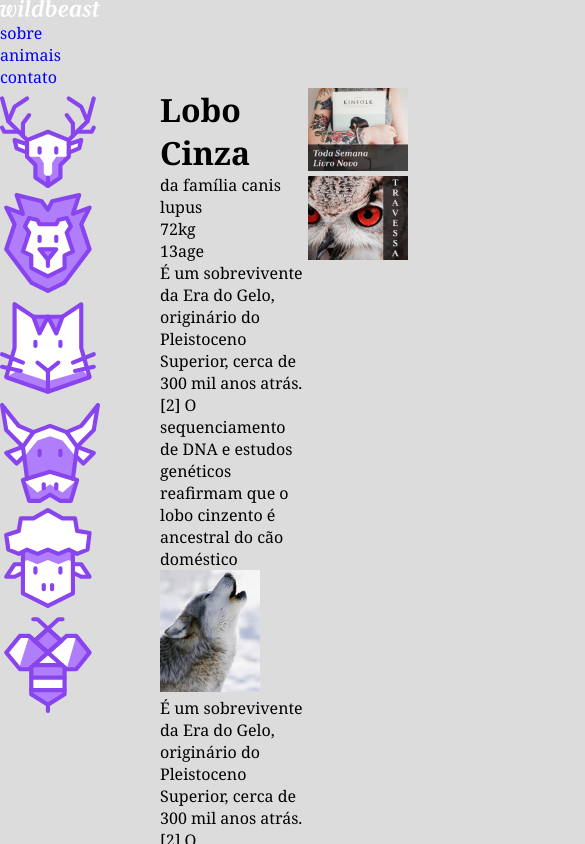
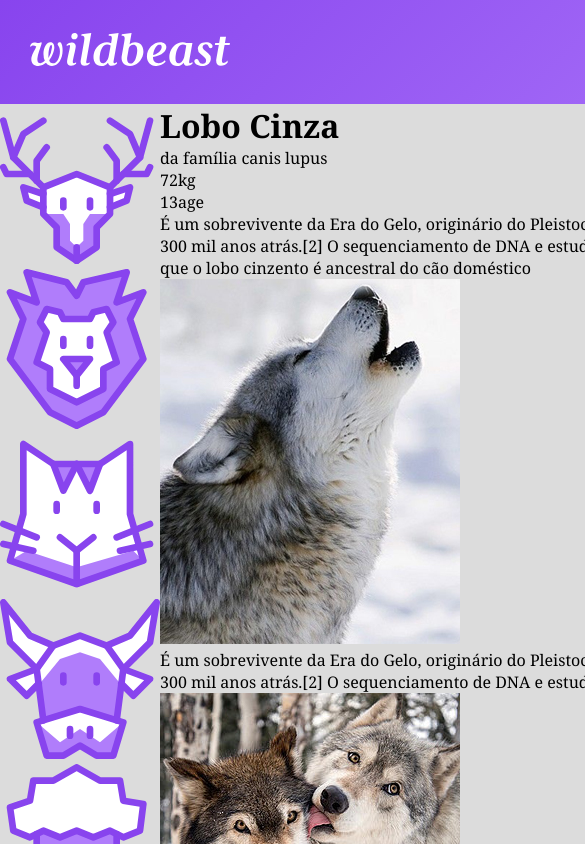
Before and after one commit to Victor-Jacon/wildbeast, a React (Create React App) app: page / in a window 390 px wide. Shown: the top 844 px of the page, 585 px wide, since content can reach past the window. Built offline with nearby package versions, Linux system fonts and the light colour scheme.

Commit message:
estilização css menu
-Adicionei classe logo no html
-Configurei as imagens pra ter max-width 100% pra ficarem responsivas
-Estilizei o header/menu

```diff
--- a/src/App.css
+++ b/src/App.css
@@ -26,11 +26,11 @@ body {
   background-color: gainsboro;
 }
 
-img {
-  max-width: 100px;
+.img {
+  max-width: 100%;
 }
 
-/* GRID GERAL */
+/* Criação da Estrutura do Grid + Estilização Básica */
 
 .estrutura {
   /* Implementar GRID - 1 de 4 - Ativei o CSS GRID */
@@ -57,6 +57,15 @@ img {
 /* Repeti o mesmo processo pra todas as outras classes, sidenav posicionado em sidenav, content posicionado em content. Nome da classe tem que ser igual ao do espaço reservado, por boa prática */
 .header {
   grid-area: header;
+  background: linear-gradient(135deg, #8844ee, #B07DFB);
+  padding: 30px;
+
+  /* Implementar grid do header - 2 de 2 */
+  /* Para atingirmos o resultado desejado, precisamos de 2 estruturas dentro da div com className=header */
+  /* Eu crio um grid separado para o header do site, e alinho eles na vertical ao centro. */
+  display: grid;
+  grid-template-columns: 1fr auto;
+  align-items: center;
 }
 
 .sidenav {
@@ -74,3 +83,40 @@ img {
 .footer {
   grid-area: footer;
 }
+
+/* Estilização dos elementos */
+.logo {
+  max-width: 200px; /* */
+}
+
+/* */
+.header nav ul {
+  display: flex; /* Menu - 1 de 2 - Coloca os itens na horizontal  */
+  flex-wrap: wrap; /* Menu - 2 de 2 - Habilita a quebra de linha  */
+}
+
+.header nav a {
+  display: block;
+
+  /* Menu Estilo 1 de 3 - Cor branca na fonte + 18px de tamanho (1.125em)+ Crio uma area de contato maior pra o usuário conseguir apertar o botão*/
+  padding: 10px;
+  color: white;
+  font-size: 1.125em;
+
+  /* Menu Estilo 2 de 3 - Bordinha arredonda + Camada mais escura pra diferenciar o menu + transição de hover, quando o usuário colocar E tirar o mouse, em ambos momentos vai ter uma transição, não vai ser instantâneo*/
+  border-radius: 5px;
+  background: rgba(0,0,0,.1);
+  transition: 0.1s;
+}
+
+.header nav a:hover {
+  background: rgba(0,0,0,.5);
+  /* Um erro comum seria colocar o transition 0.1s aqui, desta maneira o item teria uma transição na hora de passar o mouse por cima, mas na hora de tirar, ele sairia instantâneamente, o que prejudica a experiência.*/
+}
+
+/* Menu Estilo 3 de 3 - Um erro comum é colocar margin left ou margin right pra colocar um espaço entre os links do menu. Mas isso fere o responsivo. O margin left só fica legal no desktop, e o margin right, só fica legal no mobile, pq ambos não consideram a quebra de tela.*/
+/* Ao invés de marcarmos header li, a gente coloca li+li, que é o que chamamos de adjacente. */
+/* li+li significa: cada li que vier depois de um li, quero que faça a seguinte estilização... */
+.header li + li {
+  margin-left: 30px; /* No primeiro ele não vai adicionar, pq o primeiro <li> não vem depois de outro li. */
+}
--- a/src/App.js
+++ b/src/App.js
@@ -31,8 +31,8 @@ function App() {
         <meta name="viewport" content="width=device-width, initial-scale=1, shrink-to-fit=no" /> {/* Faz o responsivo funcionar, só copiar e colar. No react, a tag meta é <meta /> */}
       </Helmet>
       <div className="estrutura">
-        <header className="header">
-          <Link to="/"> { /* Alternativa ao <a>, evita que a pagina fique toda branca, e depois carregue. */}
+        <header className="header">  {/* Implementar grid do header - 1 de 2 - Temos o elementos link, e o nav, são 2 elementos, então no nosso grid template columns, precisamos colocar 2 tamanhos*/ }
+          <Link to="/" className="logo"> { /* Alternativa ao <a>, evita que a pagina fique toda branca, e depois carregue. */}
             <img src={logoWildbeast} alt="Wildbeast"/> {/* As imagens são importadas como libraries, e depois, a gente chama elas pelo nome da variável que a gente deu, a prop alt é igual no html e react */}
           </Link>
 
```
